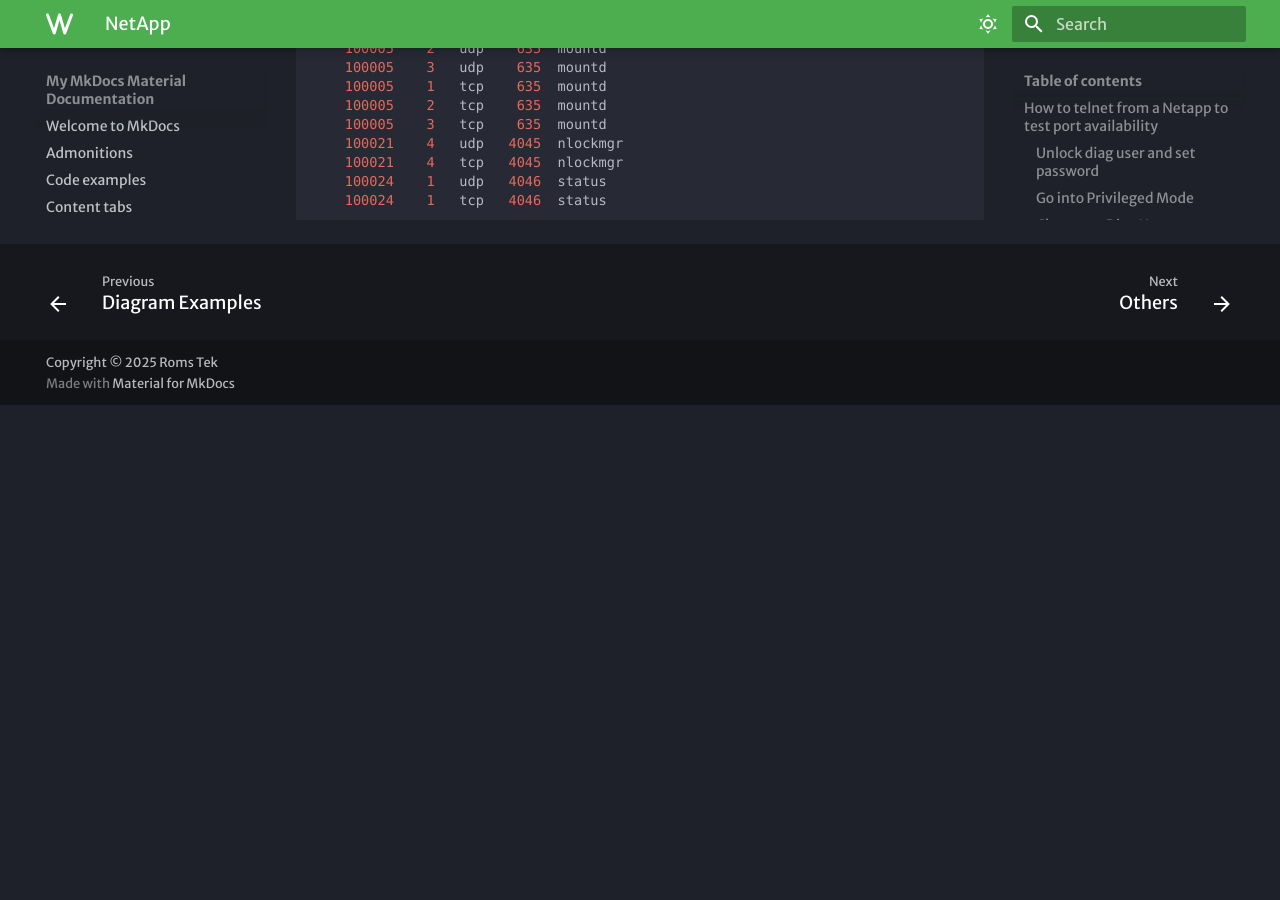
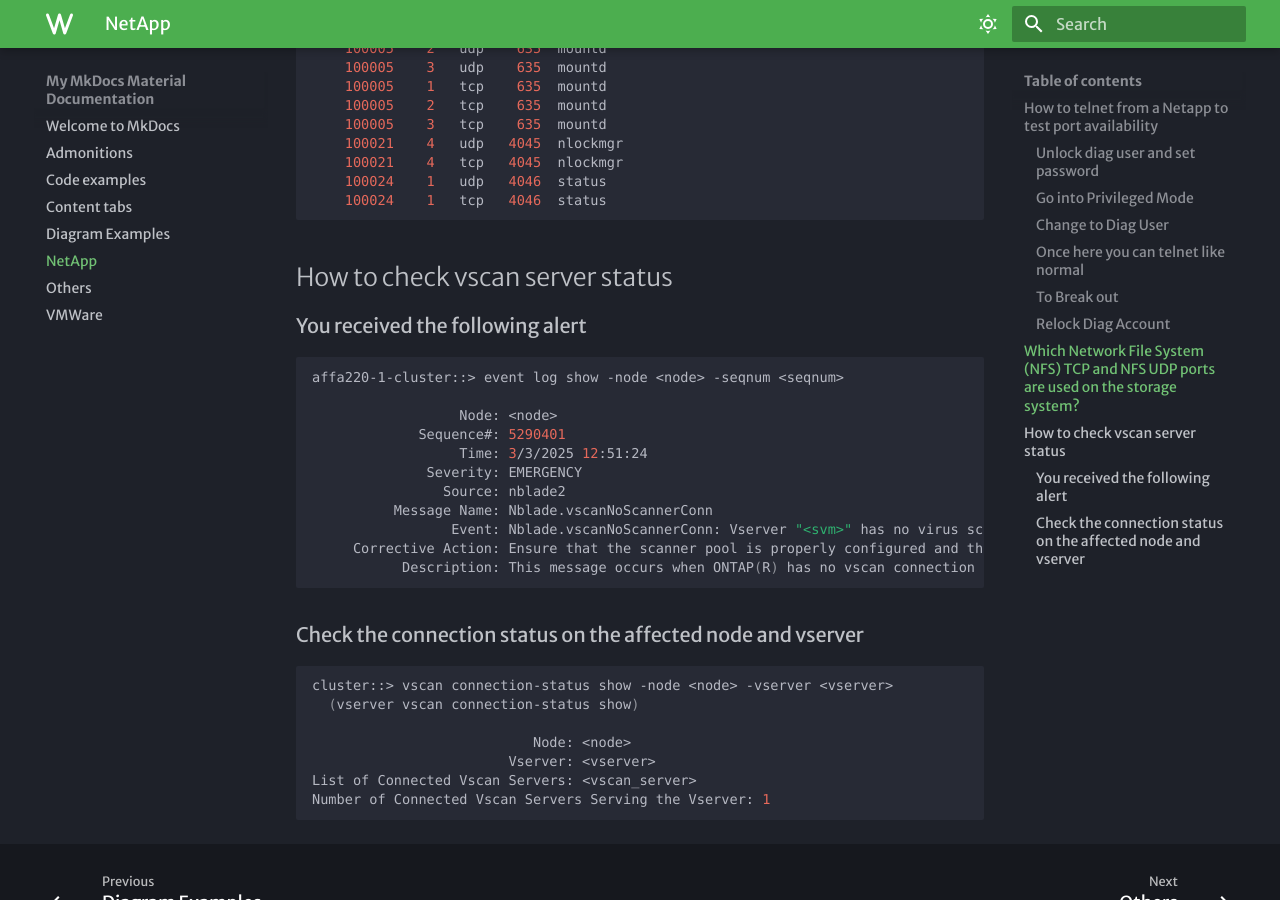
Before and after one commit to redrom357/mkdocs, an MkDocs documentation site: the page built from docs/netapp.md, in a window 1280 px wide and 900 px high, scrolled down 1985 px. Built offline with MkDocs 1.6.1 and Material for MkDocs 9.7.7, drawn with Linux system fonts in a browser that asks for light colours; some web fonts are replaced; before the commit the page ends 2390 px from its top, so only the background shows below that.

Commit message:
how to check vscan connection

````diff
--- a/docs/netapp.md
+++ b/docs/netapp.md
@@ -92,3 +92,32 @@
     100024    1   udp   4046  status
     100024    1   tcp   4046  status
 ```
+
+## How to check vscan server status
+
+### You received the following alert
+```bash
+affa220-1-cluster::> event log show -node <node> -seqnum <seqnum>
+
+                  Node: <node>
+             Sequence#: 5290401
+                  Time: 3/3/2025 12:51:24
+              Severity: EMERGENCY
+                Source: nblade2
+          Message Name: Nblade.vscanNoScannerConn
+                 Event: Nblade.vscanNoScannerConn: Vserver "<svm>" has no virus scanner connection.
+     Corrective Action: Ensure that the scanner pool is properly configured and the AV servers are active and connected to ONTAP.
+           Description: This message occurs when ONTAP(R) has no vscan connection for servicing virus scan-requests. This might cause data unavailability if the scan-mandatory option is enabled.
+```
+
+### Check the connection status on the affected node and vserver
+
+```bash
+cluster::> vscan connection-status show -node <node> -vserver <vserver>
+  (vserver vscan connection-status show)
+
+                           Node: <node>
+                        Vserver: <vserver>
+List of Connected Vscan Servers: <vscan_server>
+Number of Connected Vscan Servers Serving the Vserver: 1
+```
````
